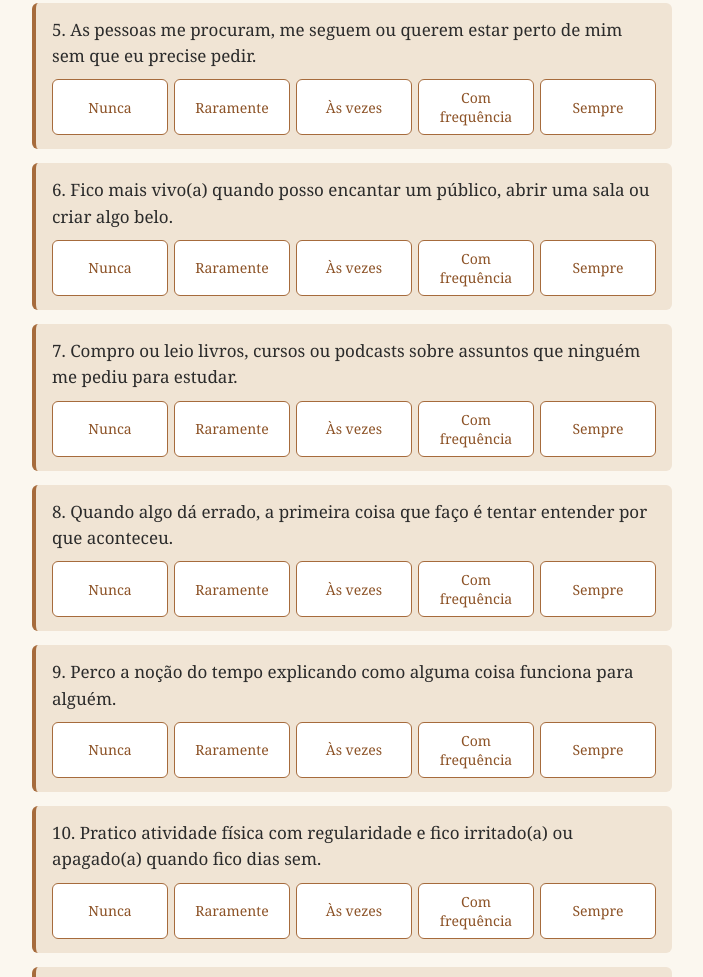
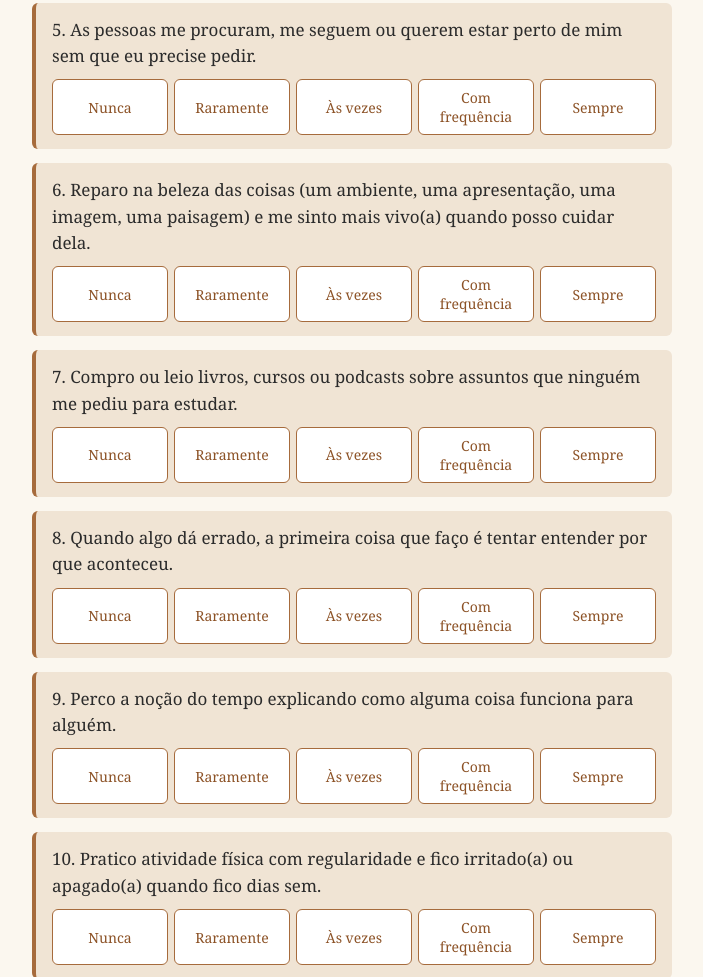
Before and after one commit to marciocontreras/mongedewallstreet-testes, a plain HTML site: page poderes/index.html in a window 1280 px wide. Shown: the part 789-1766 px from the top of the page, without its empty margins (288-991 px from the left). Drawn offline with Linux system fonts and the light colour scheme.

Commit message:
Reescreve a afirmação 6 (Sri)
Co-Authored-By: Claude Opus 5.5 <noreply@anthropic.com>

```diff
--- a/poderes/index.html
+++ b/poderes/index.html
@@ -36,7 +36,7 @@ var Q=[
  ['ais','Saio energizado(a) de reuniões em que preciso decidir e conduzir pessoas.','{N} sai energizado(a) de situações em que precisa decidir e conduzir pessoas.'],
  ['sri','Gasto dinheiro sem culpa com coisas bonitas: arte, música, design, natureza, a estética da casa.','{N} gasta dinheiro sem culpa com coisas bonitas: arte, música, design, natureza, estética.'],
  ['sri','As pessoas me procuram, me seguem ou querem estar perto de mim sem que eu precise pedir.','As pessoas procuram {N}, seguem ou querem estar perto sem que {N} precise pedir.'],
- ['sri','Fico mais vivo(a) quando posso encantar um público, abrir uma sala ou criar algo belo.','{N} fica mais vivo(a) quando pode encantar um público, animar uma sala ou criar algo belo.'],
+ ['sri','Reparo na beleza das coisas (um ambiente, uma apresentação, uma imagem, uma paisagem) e me sinto mais vivo(a) quando posso cuidar dela.','{N} repara na beleza das coisas (um ambiente, uma apresentação, uma imagem, uma paisagem) e fica mais vivo(a) quando pode cuidar dela.'],
  ['jna','Compro ou leio livros, cursos ou podcasts sobre assuntos que ninguém me pediu para estudar.','{N} compra ou lê livros, cursos ou podcasts sobre assuntos que ninguém pediu para estudar.'],
  ['jna','Quando algo dá errado, a primeira coisa que faço é tentar entender por que aconteceu.','Quando algo dá errado, a primeira coisa que {N} faz é tentar entender por que aconteceu.'],
  ['jna','Perco a noção do tempo explicando como alguma coisa funciona para alguém.','{N} perde a noção do tempo explicando como alguma coisa funciona para alguém.'],
```
